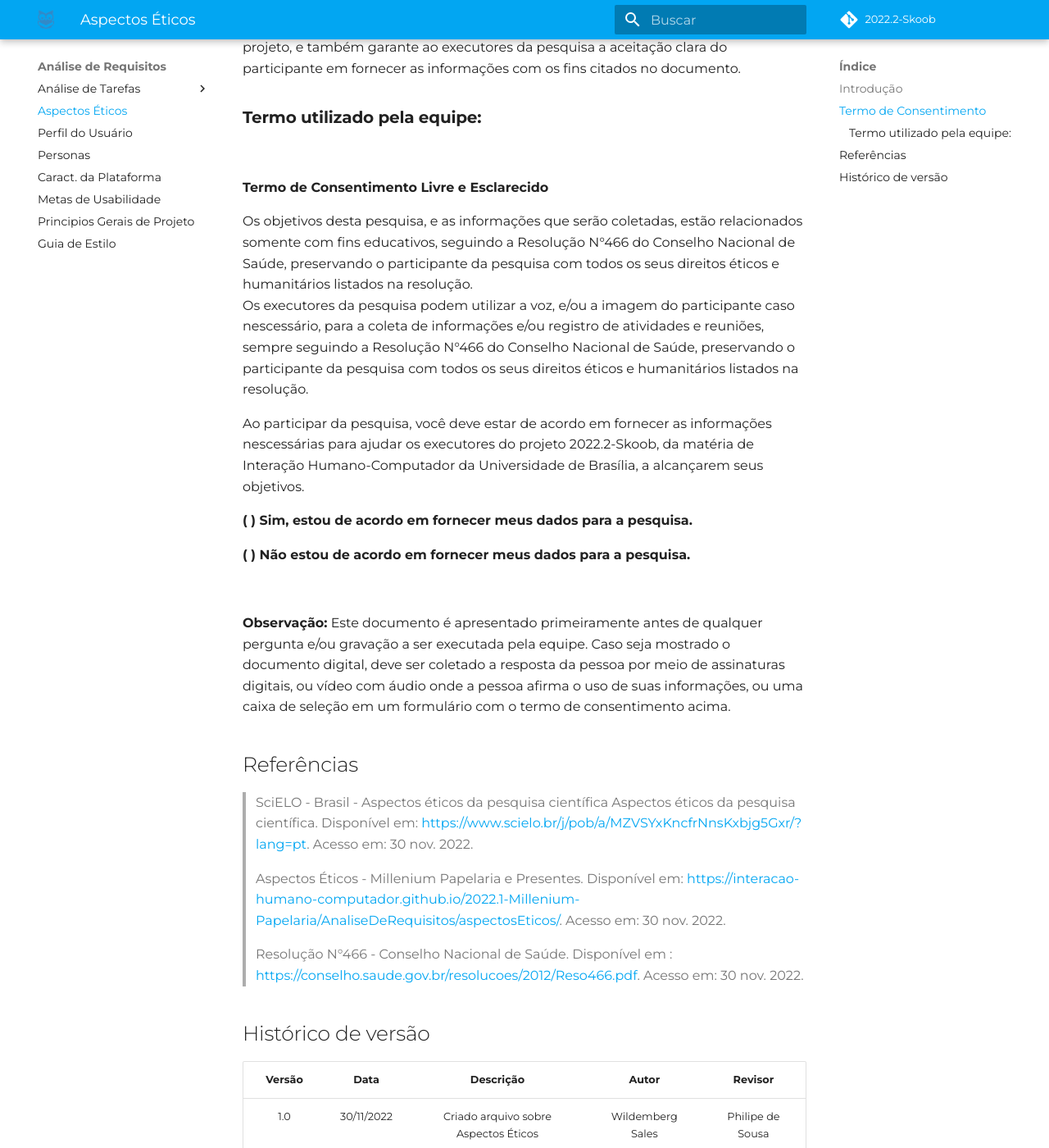
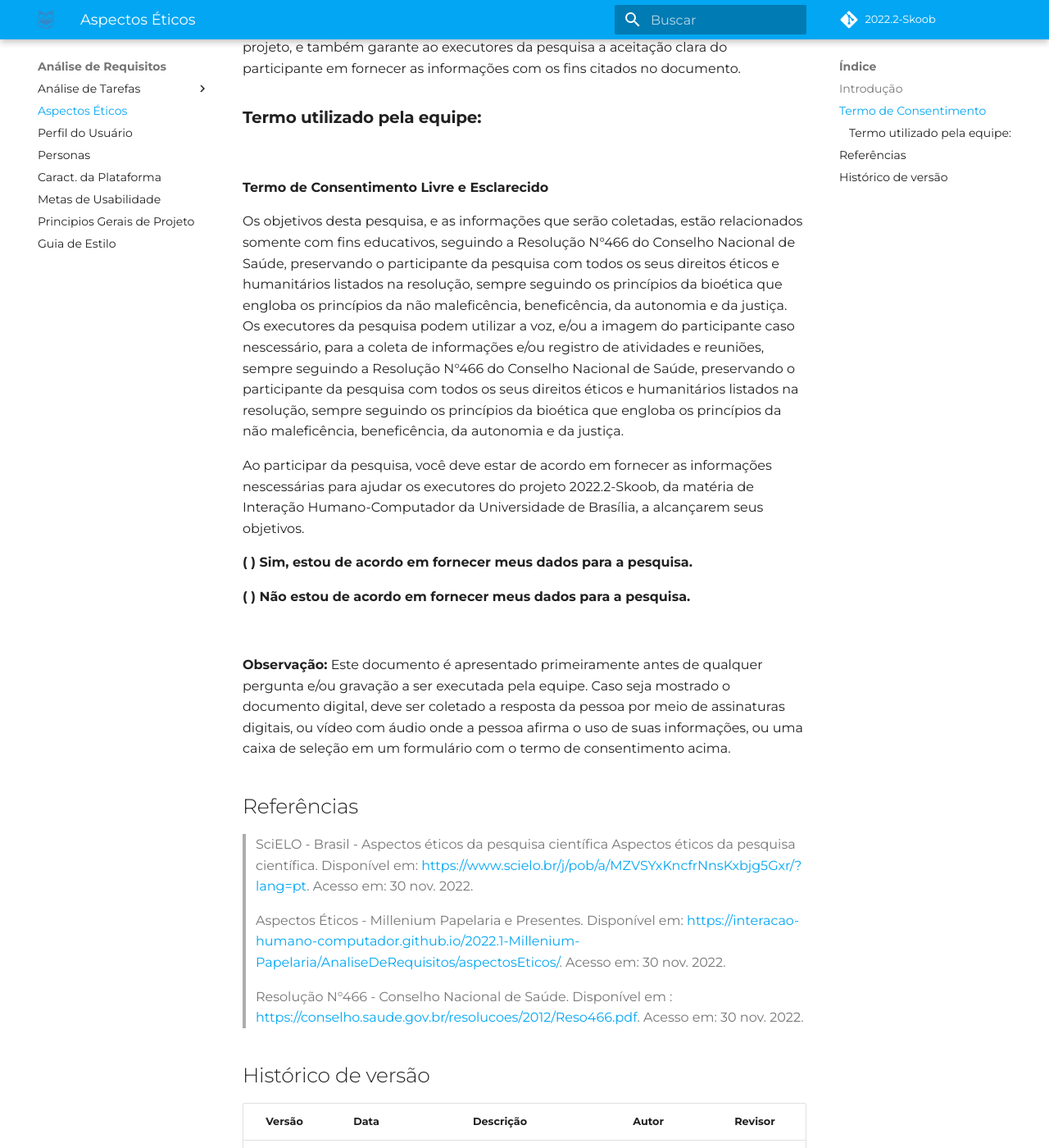
Before and after one commit to Interacao-Humano-Computador/2022.2-Skoob, an MkDocs documentation site: the page built from docs/analise-de-requisitos/aspectos-eticos.md, in a window 1280 px wide and 1400 px high, scrolled down 1022 px. Shown: the whole window at 82% size. Built offline with MkDocs 1.6.1 and Material for MkDocs 9.7.7, drawn with Linux system fonts in a browser that asks for light colours; some web fonts are replaced; comment, search, counter and statistics services are not loaded; some of the changed text lies outside the part shown.

```diff
--- a/docs/analise-de-requisitos/aspectos-eticos.md
+++ b/docs/analise-de-requisitos/aspectos-eticos.md
@@ -23,8 +23,8 @@ O termo de consentimento é o documento que garante ao participante da pesquisa
 
 **Termo de Consentimento Livre e Esclarecido**
 
-Os objetivos desta pesquisa, e as informações que serão coletadas, estão relacionados somente com fins educativos, seguindo a Resolução N°466 do Conselho Nacional de Saúde, preservando o participante da pesquisa com todos os seus direitos éticos e humanitários listados na resolução.
-Os executores da pesquisa podem utilizar a voz, e/ou a imagem do participante caso nescessário, para a coleta de informações e/ou registro de atividades e reuniões, sempre seguindo a Resolução N°466 do Conselho Nacional de Saúde, preservando o participante da pesquisa com todos os seus direitos éticos e humanitários listados na resolução.
+Os objetivos desta pesquisa, e as informações que serão coletadas, estão relacionados somente com fins educativos, seguindo a Resolução N°466 do Conselho Nacional de Saúde, preservando o participante da pesquisa com todos os seus direitos éticos e humanitários listados na resolução, sempre seguindo os princípios da bioética que engloba os princípios da não maleficência, beneficência, da autonomia e da justiça.
+Os executores da pesquisa podem utilizar a voz, e/ou a imagem do participante caso nescessário, para a coleta de informações e/ou registro de atividades e reuniões, sempre seguindo a Resolução N°466 do Conselho Nacional de Saúde, preservando o participante da pesquisa com todos os seus direitos éticos e humanitários listados na resolução, sempre seguindo os princípios da bioética que engloba os princípios da não maleficência, beneficência, da autonomia e da justiça.
 
 Ao participar da pesquisa, você deve estar de acordo em fornecer as informações nescessárias para ajudar os executores do projeto 2022.2-Skoob, da matéria de Interação Humano-Computador da Universidade de Brasília, a alcançarem seus objetivos.
 
```
Also changed, not shown: other parts of docs/analise-de-requisitos/aspectos-eticos.md (+1 -0 lines).
